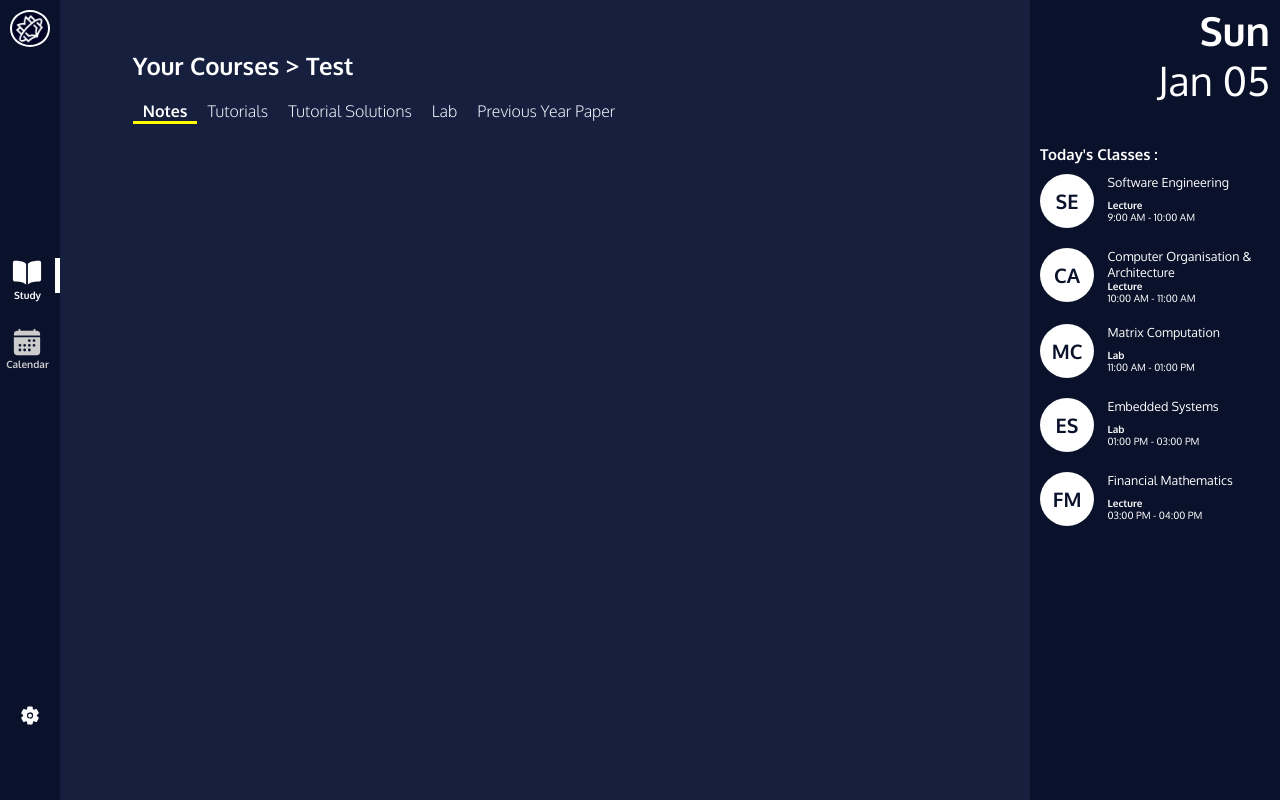
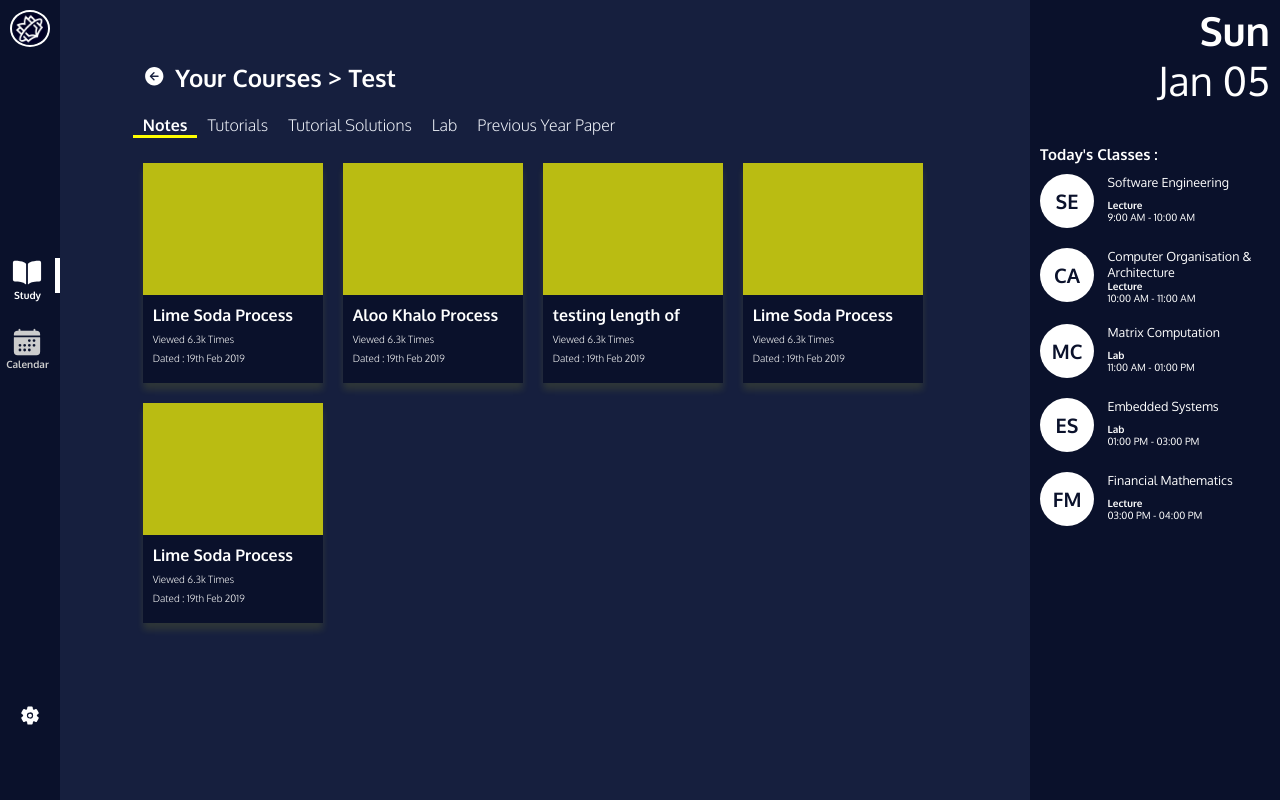
Before and after one commit to shreyanshrana/myherupa-web, a React (Create React App) app: page /UCS111 in a window 1280 px wide. Built offline with nearby package versions, Linux system fonts and the light colour scheme.

Commit message:
DocumentViewer done

```diff
--- a/src/Components/CoursePage/CoursePage.js
+++ b/src/Components/CoursePage/CoursePage.js
@@ -1,6 +1,8 @@
 import React, { Component } from "react";
-
+import { Link, BrowserRouter as Router } from "react-router-dom";
 import "./sass/CoursePage.scss";
+import documentList from "./documentList.json";
+import DocumentWidget from "../DocumentWidget/DocumentWidget";
 
 class CoursePage extends Component {
     constructor(props) {
@@ -12,7 +14,8 @@ class CoursePage extends Component {
                 tutorials: false,
                 tutorial_solutions: false,
                 previous_year_paper: false
-            }
+            },
+            documentList: documentList
         };
     }
     componentDidMount() {
@@ -143,6 +146,13 @@ class CoursePage extends Component {
         return (
             <div className="CoursePage">
                 <h1 className="CoursePage__Title">
+                    <Router>
+                        <Link to="/">
+                            <button className="CoursePage__Back">
+                                <ion-icon name="arrow-back-circle"></ion-icon>
+                            </button>
+                        </Link>
+                    </Router>
                     Your Courses > {this.props.courseName}
                 </h1>
                 <div className="CoursePage__Container">
@@ -175,6 +185,18 @@ class CoursePage extends Component {
                             Previous Year Paper
                         </button>
                     </div>
+                    <div className="CoursePage__Document-Container clearfix">
+                        {this.state.documentList.map(elem => {
+                            return (
+                                <DocumentWidget
+                                    lightTheme={this.props.lightTheme}
+                                    documentName={elem.documentName}
+                                    documentViews={elem.documentViews}
+                                    documentDate={elem.documentDate}
+                                />
+                            );
+                        })}
+                    </div>
                 </div>
             </div>
         );
--- /dev/null
+++ b/src/Components/CoursePage/documentList.json
@@ -0,0 +1,27 @@
+[
+    {
+        "documentName": "Lime Soda Process",
+        "documentViews": "6.3k",
+        "documentDate": "19th Feb 2019"
+    },
+    {
+        "documentName": "Aloo Khalo Process",
+        "documentViews": "6.3k",
+        "documentDate": "19th Feb 2019"
+    },
+    {
+        "documentName": "testing length of character",
+        "documentViews": "6.3k",
+        "documentDate": "19th Feb 2019"
+    },
+    {
+        "documentName": "Lime Soda Process",
+        "documentViews": "6.3k",
+        "documentDate": "19th Feb 2019"
+    },
+    {
+        "documentName": "Lime Soda Process",
+        "documentViews": "6.3k",
+        "documentDate": "19th Feb 2019"
+    }
+]
--- a/src/Components/CoursePage/sass/CoursePage.scss
+++ b/src/Components/CoursePage/sass/CoursePage.scss
@@ -36,4 +36,12 @@
             border-bottom: 3px solid yellow;
         }
     }
+    &__Document-Container {
+        // border: 1px solid red;
+        width: 850px;
+        height: 500px;
+        overflow-y: auto;
+
+        padding-top: 15px;
+    }
 }
--- a/src/Components/CoursePage/sass/dark.scss
+++ b/src/Components/CoursePage/sass/dark.scss
@@ -12,4 +12,13 @@
             color: $primary-color-light;
         }
     }
+    &__Back {
+        // stroke: $primary-color-light !important;
+        color: $primary-color-light;
+        background-color: transparent;
+        font-size: 36px;
+        margin: 0px 10px;
+        border: 0;
+        cursor: pointer;
+    }
 }
--- /dev/null
+++ b/src/Components/DocumentWidget/DocumentWidget.js
@@ -0,0 +1,33 @@
+import React, { Component } from "react";
+
+import "./sass/DocumentWidget.scss";
+
+class DocumentWidget extends Component {
+    componentDidMount() {
+        if (this.props.lightTheme === true) require("./sass/light.scss");
+        if (this.props.lightTheme === false) require("./sass/dark.scss");
+    }
+    render() {
+        return (
+            <div className="DocumentWidget clearfix">
+                <div className="DocumentWidget__Img"></div>
+                <div className="DocumentWidget__Info">
+                    <h1
+                        className="DocumentWidget__Info-Title"
+                        title={this.props.documentName}
+                    >
+                        {this.props.documentName.slice(0, 18)}
+                    </h1>
+                    <h2 className="DocumentWidget__Info-Desc">
+                        Viewed {this.props.documentViews} Times
+                    </h2>
+                    <h2 className="DocumentWidget__Info-Desc">
+                        Dated : {this.props.documentDate}
+                    </h2>
+                </div>
+            </div>
+        );
+    }
+}
+
+export default DocumentWidget;
--- /dev/null
+++ b/src/Components/DocumentWidget/sass/DocumentWidget.scss
@@ -0,0 +1,35 @@
+@import "../../../sass/Components/Variables";
+
+.DocumentWidget {
+    width: 180px;
+    height: 220px;
+    margin: 10px;
+    transition: all 0.5s;
+    float: left;
+    cursor: pointer;
+    box-shadow: 0 7px 7px rgba(yellow, 0.1);
+    &:hover {
+        box-shadow: 0 5px 0px rgba(yellow, 0.7);
+    }
+    &__Img {
+        height: 60%;
+        width: 100%;
+        background-color: rgba(yellow, 0.7);
+    }
+    &__Info {
+        height: 40%;
+        width: 100%;
+        &-Title {
+            font-size: 16px;
+            padding-left: 10px;
+            padding-top: 10px;
+            cursor: pointer;
+        }
+        &-Desc {
+            font-size: 10px;
+            padding-left: 10px;
+            padding-top: 7.5px;
+            font-weight: 100;
+        }
+    }
+}
--- /dev/null
+++ b/src/Components/DocumentWidget/sass/dark.scss
@@ -0,0 +1,10 @@
+@import "../../../sass/Components/Variables";
+
+.DocumentWidget {
+    &__Info {
+        height: 40%;
+        width: 100%;
+        background-color: $primary-color-dark;
+        color: $primary-color-light;
+    }
+}
--- /dev/null
+++ b/src/Components/DocumentWidget/sass/light.scss
@@ -0,0 +1 @@
+@import "../../../sass/Components/Variables";
```
